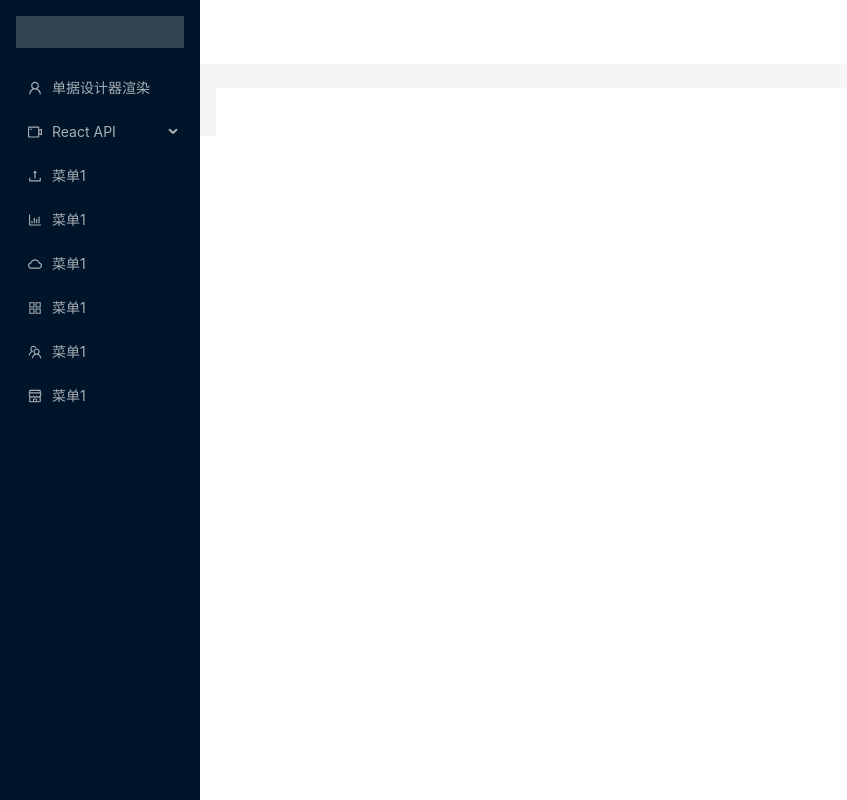
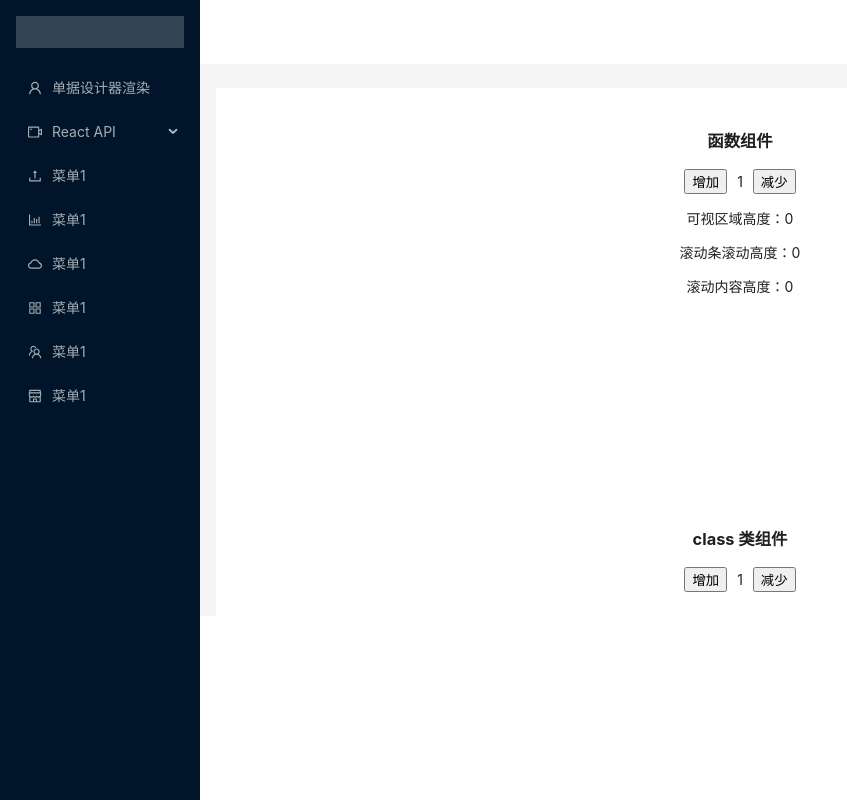
Before and after one commit to luguofei123/study-react, a React (Create React App) app: page /useRef in a window 1280 px wide. Shown: the whole page, without its empty margins (0-847 px from the left). Built offline with nearby package versions, Linux system fonts and the light colour scheme.

Commit message:
react钩子函数-useRef

```diff
--- a/src/views/Layout.js
+++ b/src/views/Layout.js
@@ -23,6 +23,7 @@ import UseState from './RactApi/react-hook/UseState'
 import UseEffect from './RactApi/react-hook/UseEffect'
 import UseMemo from './RactApi/react-hook/UseMemo'
 import UseCallback from './RactApi/react-hook/UseCallback'
+import UseRef from './RactApi/react-hook/UseRef'
 
 
 
@@ -74,7 +75,7 @@ const items = [
                     { key: 'useEffect', label: 'useEffect', icon: '' },
                     { key: 'useMemo', label: 'useMemo', icon: '' },
                     { key: 'useCallback', label: 'useCallback', icon: '' },
-                    { key: 'createRef1', label: 'createRef', icon: '' },
+                    { key: 'useRef', label: 'useRef', icon: '' },
                     { key: 'createFactory1', label: 'createFactory', icon: '' },
                     { key: 'isValidElement1', label: 'isValidElement', icon: '' },
                     { key: 'version1', label: 'version', icon: '' },
@@ -206,6 +207,7 @@ const App = () => {
                             <Route exact path='/useEffect' element={<UseEffect />}></Route>
                             <Route exact path='/useMemo' element={<UseMemo />}></Route>
                             <Route exact path='/useCallback' element={<UseCallback />}></Route>
+                            <Route exact path='/useRef' element={<UseRef />}></Route>
 
 
                         </Routes>
--- /dev/null
+++ b/src/views/RactApi/react-hook/UseRef.js
@@ -0,0 +1,94 @@
+import React, { useState, useRef } from "react";
+// useRef： 可以获取当前元素的所有属性，并且返回一个可变的ref对象，并且这个对象只有current属性，可设置initialValue
+// const refContainer = useRef(initialValue);
+// 1 第一用来操作dom
+// 2 数据缓存
+// 函数组件一般写法
+function Child (pros) {
+    let [number, setNumber] = useState(1)
+    const scrollRef = useRef(null);
+    const [clientHeight, setClientHeight] = useState(0)
+    const [scrollTop, setScrollTop] = useState(0)
+    const [scrollHeight, setScrollHeight] = useState(0)
+    const onScroll = () => {
+        if (scrollRef?.current) {
+            let clientHeight = scrollRef?.current.clientHeight; //可视区域高度
+            let scrollTop = scrollRef?.current.scrollTop;  //滚动条滚动高度
+            let scrollHeight = scrollRef?.current.scrollHeight; //滚动内容高度
+            setClientHeight(clientHeight)
+            setScrollTop(scrollTop)
+            setScrollHeight(scrollHeight)
+        }
+    }
+    const addNumber = () => {
+        setNumber(num => {
+            debugger
+            return num + 1
+        })
+    }
+    const subNumber = () => {
+        setNumber(num => num + 1)
+    }
+    // 组件重新渲染后，变量会被重新赋值，可以用useRef缓存数据，这个数据改变后是不会触发组件重新渲染的，如果用useState保存数据，
+    // 数据改变后会导致组件重新渲染，所以我们想悄悄保存数据，useRef是不二选择👊
+    let initData = {
+        name: 'lisa',
+        age: '20'
+    }
+    let refData = useRef(initData)   //refData声明后组件再次渲染不会再重新赋初始值
+    console.log(refData.current);
+    refData.current = {       //修改refData后页面不会重新渲染
+        name: 'liyang ',
+        age: '18'
+    }
+    return (<div>
+        <h3>函数组件</h3>
+        <button onClick={addNumber} >增加</button>
+        <span style={{ margin: '10px' }}>{number}</span>
+        <button onClick={subNumber} >减少</button>
+        <div >
+            <div >
+                <p>可视区域高度：{clientHeight}</p>
+                <p>滚动条滚动高度：{scrollTop}</p>
+                <p>滚动内容高度：{scrollHeight}</p>
+            </div>
+            <div style={{ height: 200, overflowY: 'auto' }} ref={scrollRef} onScroll={onScroll} >
+                <div style={{ height: 2000 }}></div>
+            </div>
+        </div>
+    </div>)
+}
+// 类组件一般写法
+class UseRef extends React.Component {
+    constructor(pros) {
+        // 调用父组件的构造器函数，必须是当前构造器第一行代码
+        super(pros)
+        this.state = {
+            number: 1,
+            content: '测试',
+        }
+    }
+    addNumber () {
+        this.setState((state, props) => {
+            return { number: state.number + 1 }
+        })
+    }
+    subNumber () {
+        this.setState((state, props) => ({ number: state.number - 1 }))
+    }
+    render () {
+        let { number } = this.state
+        return (<div>
+            <Child />
+            <div>
+                <h3>class 类组件</h3>
+                <button onClick={this.addNumber.bind(this)} >增加</button>
+                <span style={{ margin: '10px' }}>{number}</span>
+                <button onClick={this.subNumber.bind(this)} >减少</button>
+            </div>
+        </div>)
+    }
+
+}
+
+export default UseRef
```
